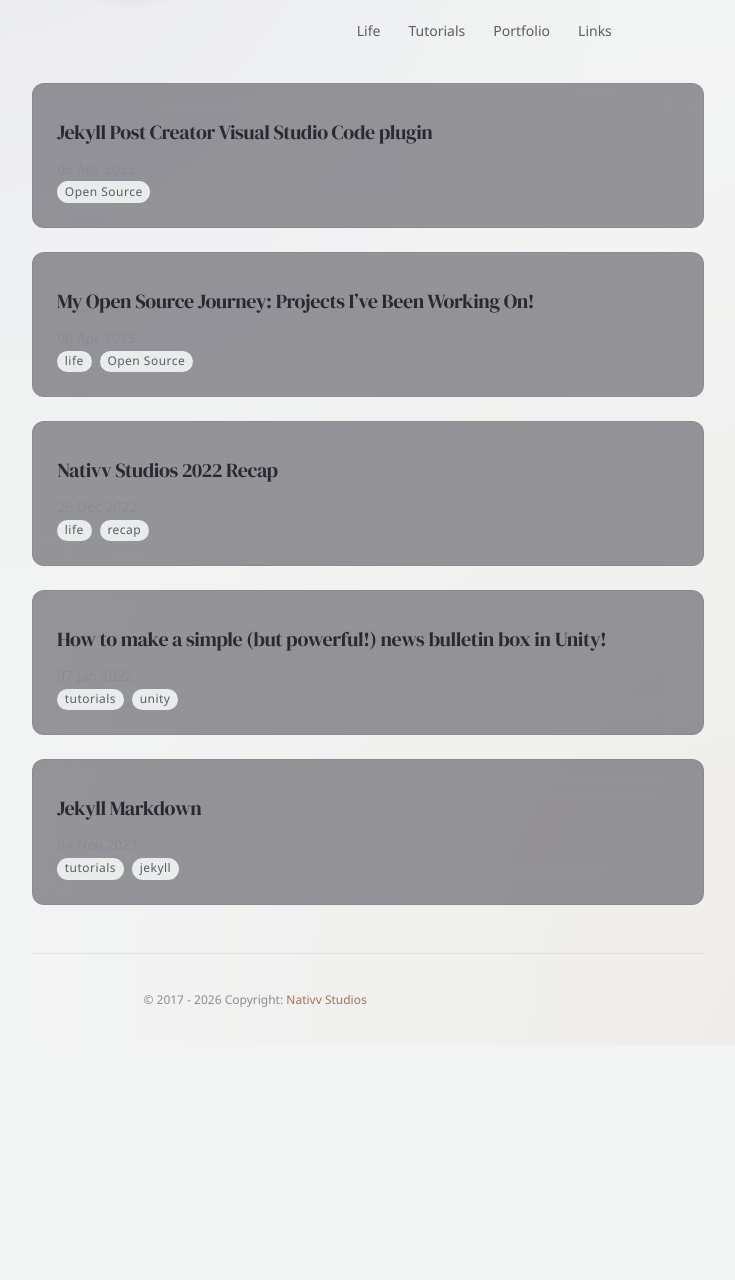
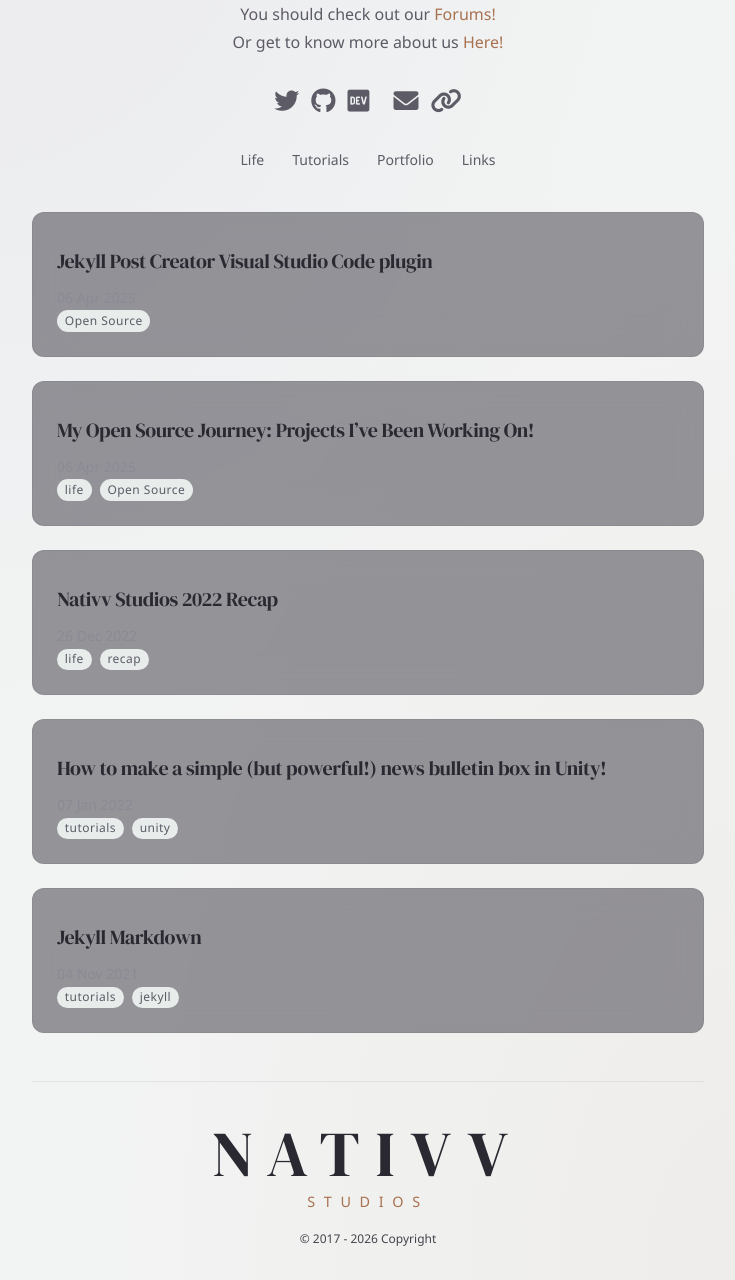
Before and after one commit to nativvstudios/nativvstudios.github.io, a Jekyll site: the page built from index.md, in a window 1280 px wide, cut to the strip 382-1662 px from the top of the page. Shown: the whole strip, without its empty margins (272-1007 px from the left). Built offline with Jekyll 4.4.1, drawn with Linux system fonts in a browser that asks for light colours; nearby versions of some CDN libraries; some web fonts are replaced; a script that is not in the unit is left out; before the commit the page ends 1427 px from its top, so only the background shows below that.

Commit message:
Design changes
-Updated logo
-Refreshed footer
-Refreshed bio

```diff
--- a/_includes/bio.html
+++ b/_includes/bio.html
@@ -1,10 +1,7 @@
 <section class="bio">
-  <div>
   <a href="https://github.com/nativvstudios/nativvstudios.github.io" title="This blog is open source!">
     <img src="{{site.data.author.dp}}" alt="" class="bio-avatar" />
   </a>
-  </div>
-  <div>
   <div class="bio-content">{{site.data.author.description}}</div>
   <div class="bio-social">
     {% for i in site.data.author.contact %}
@@ -26,5 +23,4 @@
     {% endif %}
   </div>
   {% include navbar.html %}
-  </div>
 </section>
--- a/_includes/footer.html
+++ b/_includes/footer.html
@@ -1,3 +1,7 @@
 <footer class="site-footer">
-  <p>&copy; 2017 - {{ 'now' | date: "%Y" }} Copyright: <a href="{{site.baseurl}}/">{{site.title}}</a></p>
+  <a href="{{site.baseurl}}/" class="site-footer-wordmark">
+    <span class="wordmark-top">NATIVV</span>
+    <span class="wordmark-bottom">STUDIOS</span>
+  </a>
+  <p class="site-footer-copy">&copy; 2017 - {{ 'now' | date: "%Y" }} Copyright</p>
 </footer>
--- a/_includes/header.html
+++ b/_includes/header.html
@@ -1,3 +1,3 @@
-<header class="text-center py-8">
+<header class="text-center py-6">
   <a class="site-title font-display" href="{{site.baseurl}}/">{{site.title}}</a>
 </header>
--- a/_layouts/ragerwip.html
+++ b/_layouts/ragerwip.html
@@ -7,7 +7,6 @@
     <main class="container container-sm">
       {% include header.html %}
       {% include bio.html %}
-      {% include navbar.html %}
 
       <section class="article-grid mt-8">
         <article class="card-glass p-6 text-center">
--- a/_sass/site.scss
+++ b/_sass/site.scss
@@ -29,14 +29,15 @@
 // Bio section
 .bio {
   display: flex;
+  flex-direction: column;
   align-items: center;
-  gap: var(--space-8);
+  text-align: center;
+  gap: var(--space-4);
 }
 
 .bio-avatar {
   border-radius: var(--radius-full);
-  width: 16rem;
-  max-width: 100%;
+  width: 8rem;
   border: 2px solid var(--slate-ash);
   box-shadow: var(--shadow-md);
   transition: box-shadow var(--duration-normal) var(--ease-out);
@@ -49,12 +50,13 @@
 .bio-content {
   color: var(--slate-fog);
   line-height: var(--leading-loose);
+  max-width: 45ch;
 }
 
 .bio-social {
   display: flex;
+  justify-content: center;
   gap: var(--space-3);
-  margin-top: var(--space-4);
   font-size: 20px;
 
   a {
@@ -70,7 +72,7 @@
   justify-content: center;
   flex-wrap: wrap;
   gap: var(--space-1);
-  margin-top: var(--space-4);
+  margin-top: var(--space-2);
 
   a {
     display: block;
@@ -92,16 +94,63 @@
 // Footer
 .site-footer {
   margin-top: var(--space-12);
-  padding: var(--space-6) 0;
+  padding: var(--space-10) 0 var(--space-8);
   border-top: var(--border-subtle);
   text-align: center;
+}
+
+.site-footer-wordmark {
+  display: flex;
+  flex-direction: column;
+  align-items: center;
+  gap: 0.2em;
+  margin-bottom: var(--space-4);
+  text-decoration: none;
+  transition: transform var(--duration-normal) var(--ease-out);
+
+  .wordmark-top,
+  .wordmark-bottom {
+    transition:
+      color var(--duration-normal) var(--ease-out);
+  }
+
+  &:hover {
+    transform: translateY(-2px);
+
+    .wordmark-top {
+      color: var(--slate-accent);
+    }
+
+    .wordmark-bottom {
+      color: var(--slate-pearl);
+    }
+  }
+}
+
+.wordmark-top {
+  font-family: var(--font-display);
+  font-size: unquote("clamp(2.5rem, 6vw, 4rem)");
+  font-weight: 400;
+  letter-spacing: 0.25em;
+  color: var(--slate-pearl);
+  line-height: 1;
+  text-transform: uppercase;
+}
+
+.wordmark-bottom {
+  font-family: var(--font-body);
+  font-size: unquote("clamp(0.6rem, 1.4vw, 0.9rem)");
+  font-weight: 500;
+  letter-spacing: 0.6em;
+  color: var(--slate-accent);
+  text-transform: uppercase;
+}
+
+.site-footer-copy {
   font-size: var(--text-xs);
-  color: var(--slate-ash);
-
-  a {
-    color: var(--slate-accent);
-    &:hover { color: var(--slate-pearl); }
-  }
+  color: var(--slate-graphite);
+  margin-block: 0;
+  max-width: none;
 }
 
 // Article grid
@@ -574,18 +623,10 @@
 
 // Responsive
 @media (max-width: 768px) {
-  .bio {
-    flex-direction: column;
-    text-align: center;
+  .life-grid {
+    max-width: 320px;
+    gap: var(--space-2);
   }
-
-  .bio-avatar { width: 50%; }
-
-  .bio-social { justify-content: center; }
-
-  .site-nav { justify-content: center; }
-
-  .life-grid { grid-template-columns: 1fr; }
 
   .error-number { font-size: 8rem; }
 }
```
Also changed, not shown: .claude/launch.json (deleted), .claude/settings.local.json (deleted), 1 other file. Lines whose indentation alone changed are shown as unchanged.
